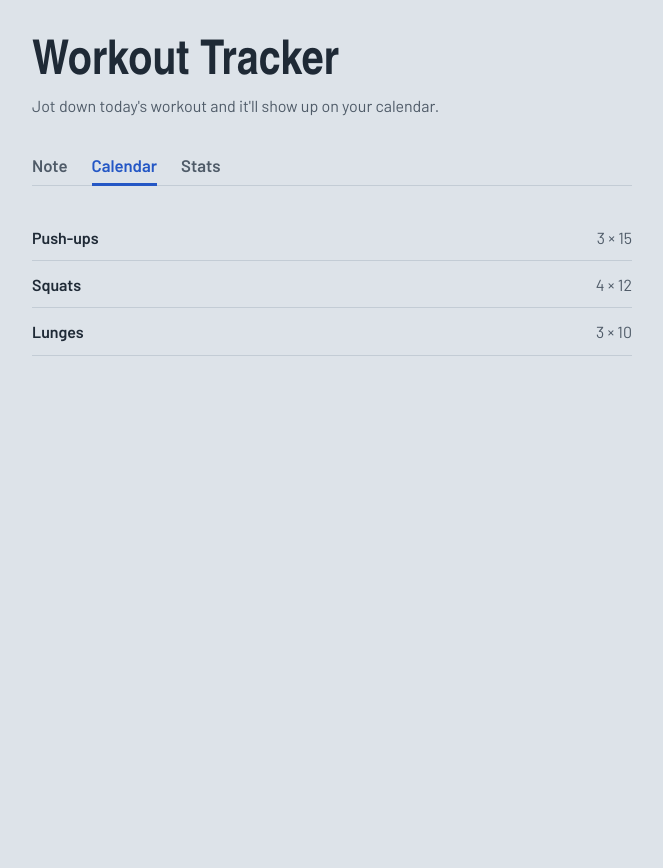
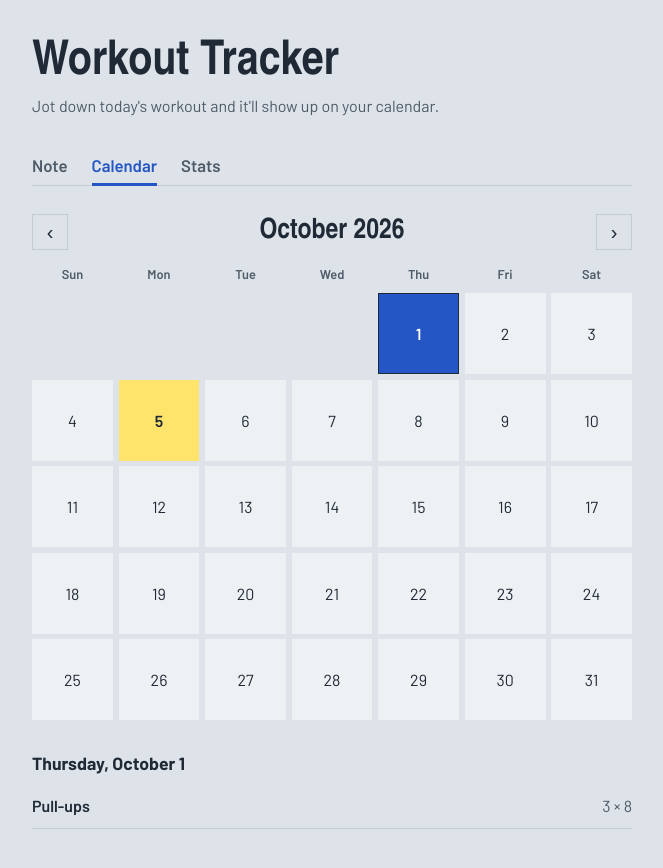
Before and after one commit to chentavish/CSC436_Project2, a React app: page / in a window 1280 px wide. Both pictures are taken after a click on the button "Calendar". Shown: the top 868 px of the page, without its empty margins (308-971 px from the left). Before the commit the page ends 800 px from the top, so only its background shows below. Built offline with nearby package versions, Linux system fonts and the light colour scheme; the HTML template or start-up script is replaced by a standard one.

Commit message:
worked on adding calendar grid

```diff
--- a/src/App.css
+++ b/src/App.css
@@ -116,3 +116,83 @@
   .empty {
     color: var(--muted);
   }
+
+  /* Calendar */
+.calendar-header {
+  display: flex;
+  align-items: center;
+  justify-content: space-between;
+  margin-bottom: 1rem;
+}
+
+.calendar-header h2 {
+  margin: 0;
+  font-family: 'Barlow Condensed', 'Arial Narrow', sans-serif;
+  font-size: 1.75rem;
+}
+
+.month-button {
+  width: 2.25rem;
+  height: 2.25rem;
+  border: 1px solid var(--rule);
+  background: none;
+  font-size: 1.25rem;
+  color: var(--ink);
+  cursor: pointer;
+}
+
+.month-button:hover {
+  border-color: var(--ink);
+}
+
+.calendar-grid {
+  display: grid;
+  grid-template-columns: repeat(7, 1fr);
+  gap: 0.35rem;
+}
+
+.weekday {
+  padding-bottom: 0.35rem;
+  font-size: 0.8rem;
+  font-weight: 600;
+  text-align: center;
+  color: var(--muted);
+}
+
+.calendar-day {
+  aspect-ratio: 1;
+  border: 1px solid transparent;
+  background: var(--tile);
+  font: inherit;
+  color: var(--ink);
+  cursor: pointer;
+}
+
+.calendar-day:hover {
+  border-color: var(--rule);
+}
+
+.calendar-day.has-workout {
+  background: var(--note);
+  font-weight: 600;
+}
+
+.calendar-day.today {
+  border-color: var(--ink);
+}
+
+.calendar-day.selected {
+  background: var(--pen);
+  color: #fff;
+}
+
+.calendar-day:focus-visible,
+.month-button:focus-visible {
+  outline: 2px solid var(--pen);
+  outline-offset: 2px;
+}
+
+.selected-day {
+  margin: 2rem 0 0.5rem;
+  font-size: 1.1rem;
+}
--- a/src/App.jsx
+++ b/src/App.jsx
@@ -2,13 +2,13 @@ import { useState } from 'react';
 import Header from './components/Header';
 import TabBar from './components/TabBar';
 import StickyNote from './components/StickyNote';
-import WorkoutList from './components/WorkoutList';
+import Calendar from './components/Calendar';
 import './App.css';
 
 const STARTER_WORKOUTS = [
-  { id: 1, name: 'Push-ups', sets: 3, reps: 15, done: false },
-  { id: 2, name: 'Squats', sets: 4, reps: 12, done: false },
-  { id: 3, name: 'Lunges', sets: 3, reps: 10, done: true },
+  { id: 1, date: '2026-10-01', name: 'Pull-ups', sets: 3, reps: 8, weight: 0, notes: '' },
+  { id: 2, date: '2026-10-05', name: 'Bench press', sets: 3, reps: 10, weight: 135, notes: 'felt heavy' },
+  { id: 3, date: '2026-10-05', name: 'Squats', sets: 4, reps: 8, weight: 185, notes: '' },
 ];
 
 function App() {
@@ -24,7 +24,7 @@ function App() {
         {activeTab === 'note' && (
           <StickyNote noteText={noteText} onNoteChange={setNoteText} />
         )}
-        {activeTab === 'calendar' && <WorkoutList workouts={workouts} />}
+        {activeTab === 'calendar' && <Calendar workouts={workouts} />}
         {activeTab === 'stats' && <p>Stats go here.</p>}
       </main>
     </div>
--- /dev/null
+++ b/src/components/Calendar.jsx
@@ -0,0 +1,65 @@
+import { useState } from 'react';
+import CalendarDay from './CalendarDay';
+import WorkoutList from './WorkoutList';
+import { toDateKey, formatDateKey } from '../utils/dates';
+
+const WEEKDAYS = ['Sun', 'Mon', 'Tue', 'Wed', 'Thu', 'Fri', 'Sat'];
+
+function Calendar({ workouts }) {
+  const today = new Date();
+  const todayKey = toDateKey(today);
+  const [viewMonth, setViewMonth] = useState(new Date(today.getFullYear(), today.getMonth(), 1));
+  const [selectedDate, setSelectedDate] = useState(todayKey);
+
+  const year = viewMonth.getFullYear();
+  const month = viewMonth.getMonth();
+  const daysInMonth = new Date(year, month + 1, 0).getDate();
+  const firstWeekday = new Date(year, month, 1).getDay();
+
+  const dayKeys = [];
+  for (let day = 1; day <= daysInMonth; day++) {
+    dayKeys.push(toDateKey(new Date(year, month, day)));
+  }
+
+  const selectedWorkouts = workouts.filter((workout) => workout.date === selectedDate);
+
+  function changeMonth(offset) {
+    setViewMonth(new Date(year, month + offset, 1));
+  }
+
+  return (
+    <section className="calendar">
+      <div className="calendar-header">
+        <button className="month-button" onClick={() => changeMonth(-1)} aria-label="Previous month">
+          ‹
+        </button>
+        <h2>{viewMonth.toLocaleDateString('en-US', { month: 'long', year: 'numeric' })}</h2>
+        <button className="month-button" onClick={() => changeMonth(1)} aria-label="Next month">
+          ›
+        </button>
+      </div>
+
+      <div className="calendar-grid">
+        {WEEKDAYS.map((weekday) => (
+          <div key={weekday} className="weekday">{weekday}</div>
+        ))}
+        {dayKeys.map((dateKey, index) => (
+          <CalendarDay
+            key={dateKey}
+            dayNumber={index + 1}
+            startColumn={index === 0 ? firstWeekday + 1 : undefined}
+            hasWorkout={workouts.some((workout) => workout.date === dateKey)}
+            isSelected={dateKey === selectedDate}
+            isToday={dateKey === todayKey}
+            onSelect={() => setSelectedDate(dateKey)}
+          />
+        ))}
+      </div>
+
+      <h3 className="selected-day">{formatDateKey(selectedDate)}</h3>
+      <WorkoutList workouts={selectedWorkouts} />
+    </section>
+  );
+}
+
+export default Calendar;
--- /dev/null
+++ b/src/components/CalendarDay.jsx
@@ -0,0 +1,18 @@
+function CalendarDay({ dayNumber, startColumn, hasWorkout, isSelected, isToday, onSelect }) {
+    const classNames = ['calendar-day'];
+    if (hasWorkout) classNames.push('has-workout');
+    if (isToday) classNames.push('today');
+    if (isSelected) classNames.push('selected');
+
+    return (
+      <button
+        className={classNames.join(' ')}
+        style={{ gridColumnStart: startColumn }}
+        onClick={onSelect}
+      >
+        {dayNumber}
+      </button>
+    );
+  }
+
+  export default CalendarDay;
--- a/src/components/WorkoutList.jsx
+++ b/src/components/WorkoutList.jsx
@@ -2,7 +2,7 @@ import WorkoutItem from './WorkoutItem';
 
 function WorkoutList({ workouts }) {
   if (workouts.length === 0) {
-    return <p className="empty">No workouts yet. Add one above to get started.</p>;
+    return <p className="empty">Nothing logged yet.</p>;
   }
 
   return (
--- a/src/index.css
+++ b/src/index.css
@@ -8,6 +8,7 @@
   --pen: #2457c5;                       /* blue accent for active tab and focus */
   --note: #ffe46b;                      /* sticky note yellow */
   --note-shadow: rgba(31, 42, 54, 0.25); /* shadow under the sticky note */
+  --tile: #eef1f4;                 /* calendar day */
 }
 
 * {
--- /dev/null
+++ b/src/utils/dates.js
@@ -0,0 +1,15 @@
+export function toDateKey(date) {
+    const year = date.getFullYear();
+    const month = String(date.getMonth() + 1).padStart(2, '0');
+    const day = String(date.getDate()).padStart(2, '0');
+    return `${year}-${month}-${day}`;
+  }
+
+  export function formatDateKey(dateKey) {
+    const [year, month, day] = dateKey.split('-').map(Number);
+    return new Date(year, month - 1, day).toLocaleDateString('en-US', {
+      weekday: 'long',
+      month: 'long',
+      day: 'numeric',
+    });
+  }
```
